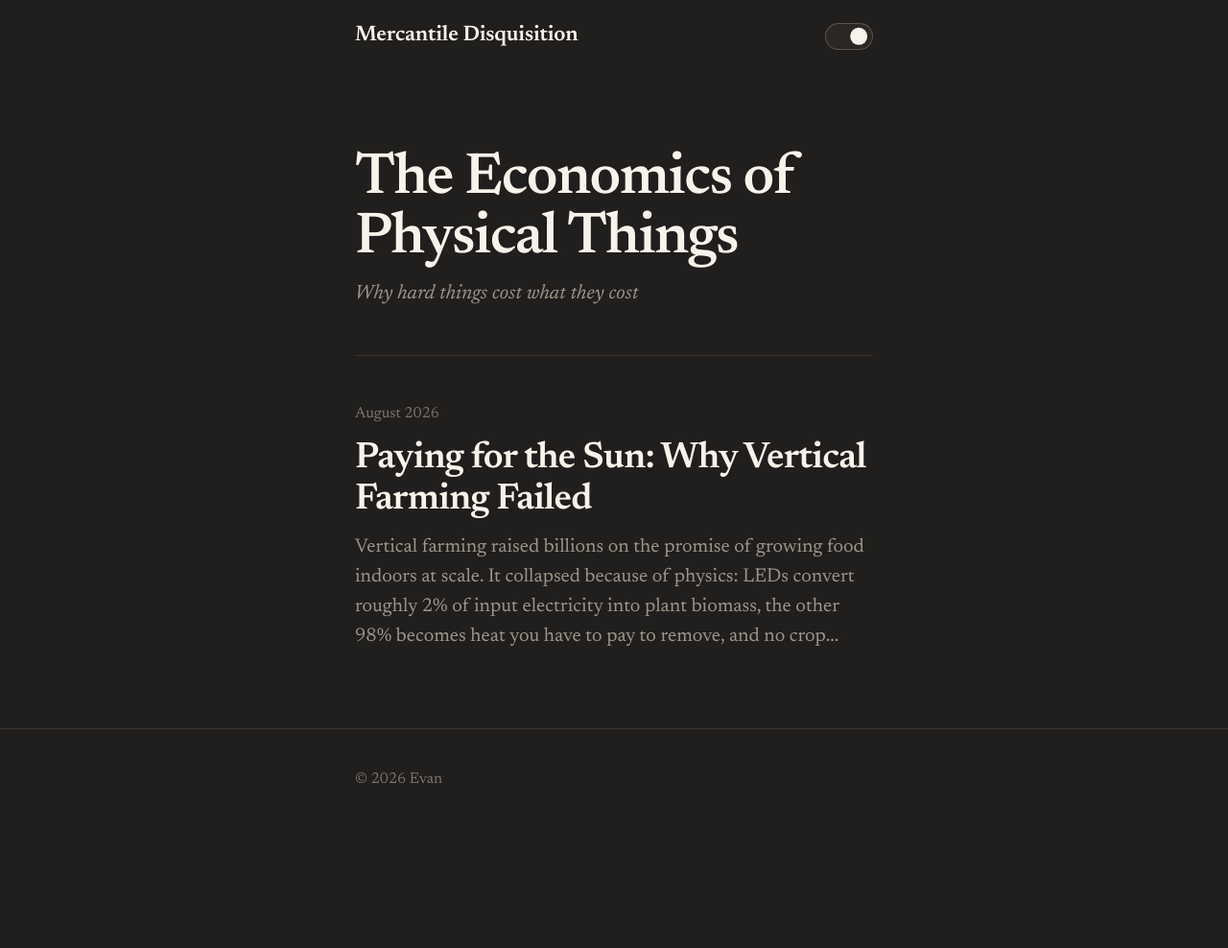
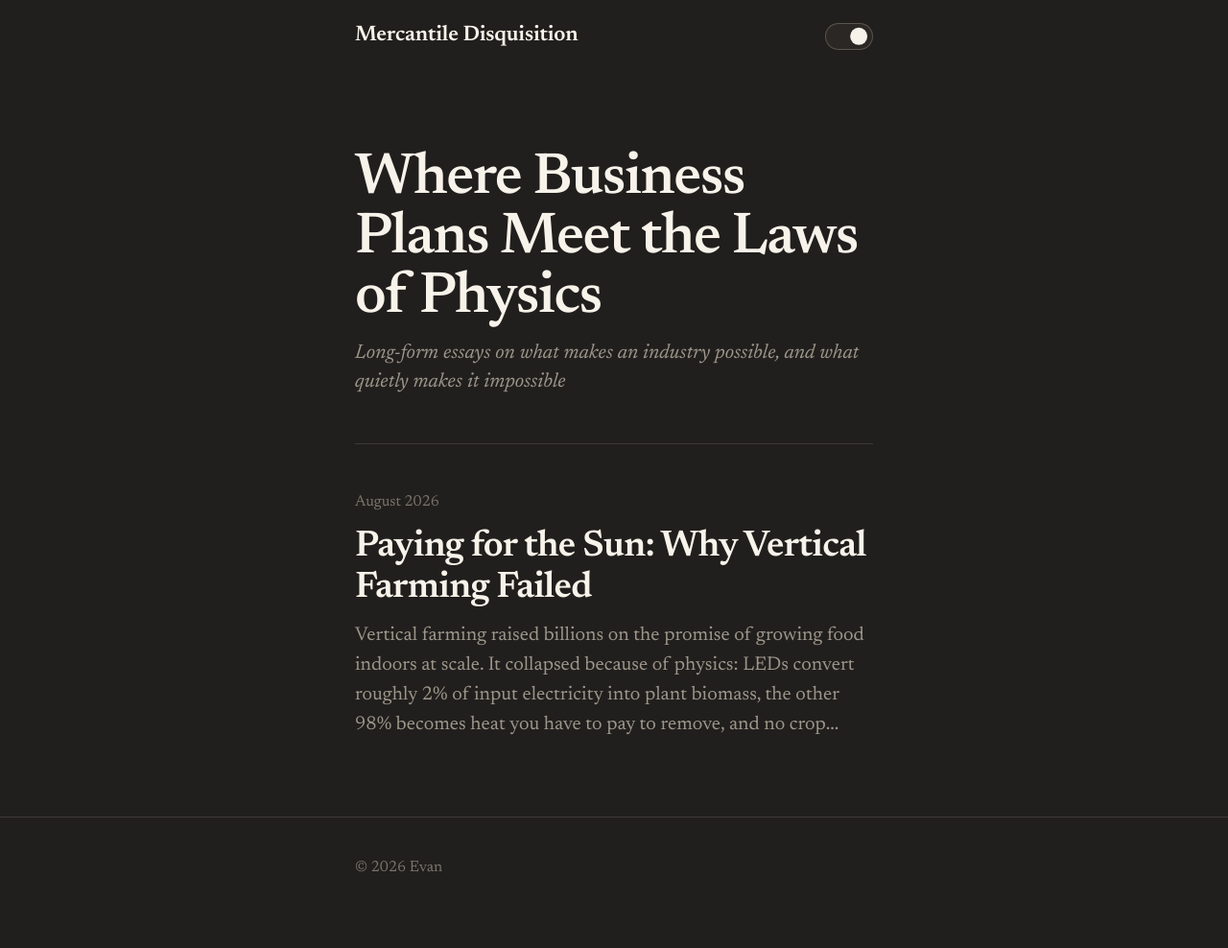
Before and after one commit to RighteousHundred/blog, a Jekyll site: the page built from index.md, in a window 1280 px wide. Shown: the whole page at 96% size. Built offline with Jekyll 4.4.1, drawn with Linux system fonts in a browser that asks for light colours; before the commit the page ends 900 px from its top, so only the background shows below that.

Commit message:
copy: reword the homepage heading around business viability
The heading now reads "Where Business Plans Meet the Laws of Physics",
carrying the intended sense — the economics, viability and physics of
businesses — without listing those three terms.

The tagline follows the same idea from the other side: what makes an
industry possible, and what quietly makes it impossible.

```diff
--- a/_config.yml
+++ b/_config.yml
@@ -5,8 +5,8 @@ title: "Mercantile Disquisition"
 
 # The homepage <h1>. Deliberately not the site title: the masthead already
 # carries the name, so the heading says what the writing is about instead.
-masthead_heading: "The Economics of Physical Things"
-tagline: "Why hard things cost what they cost"
+masthead_heading: "Where Business Plans Meet the Laws of Physics"
+tagline: "Long-form essays on what makes an industry possible, and what quietly makes it impossible"
 description: >-
   Deep-dive, research-driven essays on the economics of physical systems:
   energy, agriculture, logistics, and the industries that quietly run on
```
